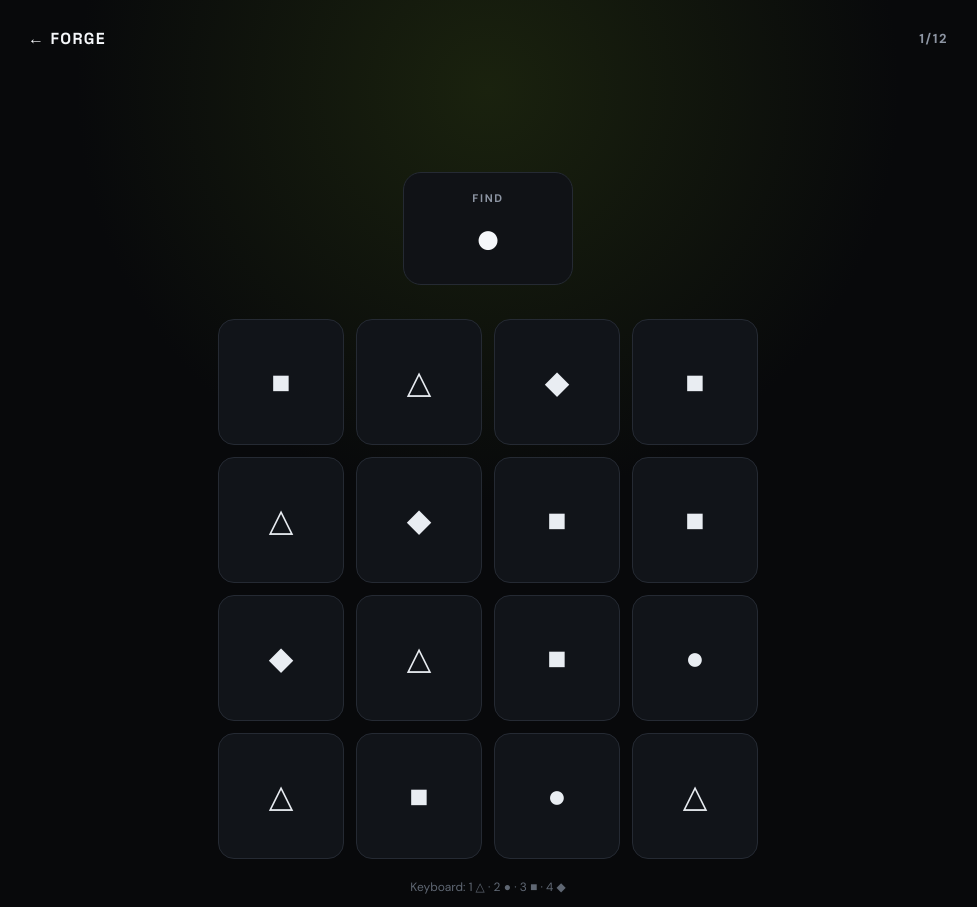
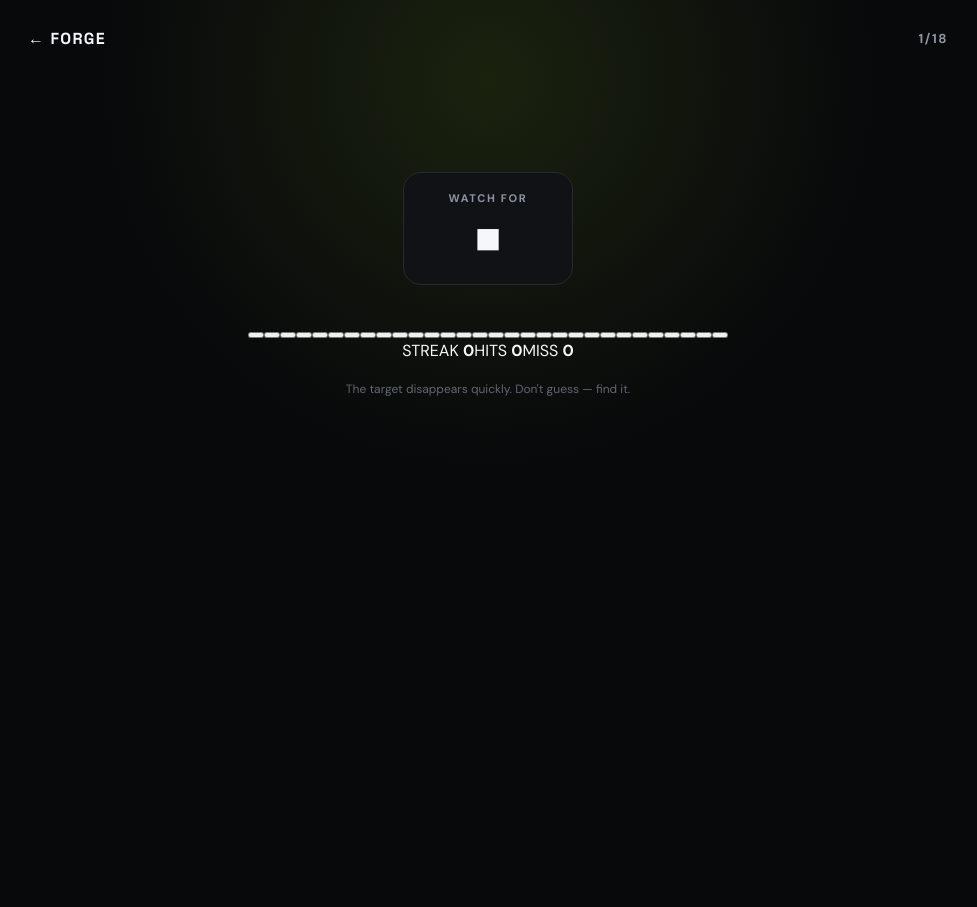
Before and after one commit to Nar-Lod/FORGE, a Next.js app: page /challenges/focus in a window 1280 px wide. Both pictures are taken after a click on the button "Begin Focus". Shown: the whole page, without its empty margins (152-1129 px from the left). After the commit the page ends 800 px from the top, so only its background shows below. Built offline with nearby package versions, Linux system fonts and the light colour scheme.

Commit message:
Make Focus challenge dynamic and progressively difficult

```diff
--- a/app/challenges/focus/page.tsx
+++ b/app/challenges/focus/page.tsx
@@ -3,56 +3,76 @@
 import { useCallback, useEffect, useMemo, useState } from "react";
 import Link from "next/link";
 
-const TARGETS = ["△", "●", "■", "◆"];
-const ROUNDS = 12;
-
-function nextTarget(previous: string) {
-  const choices = TARGETS.filter((item) => item !== previous);
-  return choices[Math.floor(Math.random() * choices.length)];
-}
+const ROUNDS = 18;
+const SHAPES = ["●", "▲", "◆", "■", "✦", "⬟", "✚", "⬢"];
+const GRID_SIZE = 30;
 
 export default function FocusChallenge() {
-  const [round, setRound] = useState(1);
+  const [round, setRound] = useState(0);
   const [target, setTarget] = useState("●");
-  const [grid, setGrid] = useState<string[]>([]);
+  const [targetCell, setTargetCell] = useState(-1);
+  const [visible, setVisible] = useState(false);
+  const [started, setStarted] = useState(false);
+  const [finished, setFinished] = useState(false);
   const [hits, setHits] = useState(0);
   const [mistakes, setMistakes] = useState(0);
-  const [started, setStarted] = useState(false);
-  const [finished, setFinished] = useState(false);
+  const [streak, setStreak] = useState(0);
+  const [bestStreak, setBestStreak] = useState(0);
   const [reactionTotal, setReactionTotal] = useState(0);
   const [shownAt, setShownAt] = useState(0);
 
+  const difficulty = Math.min(1, round / (ROUNDS - 1));
+  const visibleMs = Math.round(900 - difficulty * 430);
   const score = useMemo(() => {
     if (!finished) return 0;
     const accuracy = hits / Math.max(1, hits + mistakes);
     const averageReaction = reactionTotal / Math.max(1, hits);
-    const reactionBonus = Math.max(0, 1 - averageReaction / 1800);
-    return Math.round(Math.max(0, accuracy * 80 + reactionBonus * 20));
-  }, [finished, hits, mistakes, reactionTotal]);
+    const speed = Math.max(0, 1 - averageReaction / 1300);
+    const streakBonus = Math.min(10, bestStreak * 0.8);
+    return Math.round(Math.min(100, accuracy * 65 + speed * 25 + streakBonus));
+  }, [finished, hits, mistakes, reactionTotal, bestStreak]);
 
-  const createRound = useCallback((currentTarget: string) => {
-    const cells = Array.from({ length: 16 }, () => TARGETS[Math.floor(Math.random() * TARGETS.length)]);
-    cells[Math.floor(Math.random() * cells.length)] = currentTarget;
-    setGrid(cells);
+  const createRound = useCallback(() => {
+    const nextTarget = SHAPES[Math.floor(Math.random() * SHAPES.length)];
+    const nextCell = Math.floor(Math.random() * GRID_SIZE);
+    setTarget(nextTarget);
+    setTargetCell(nextCell);
+    setVisible(true);
     setShownAt(performance.now());
-  }, []);
+    window.setTimeout(() => setVisible(false), visibleMs);
+  }, [visibleMs]);
 
   const start = () => {
-    setStarted(true); setFinished(false); setRound(1); setHits(0); setMistakes(0); setReactionTotal(0); setTarget("●"); createRound("●");
+    setStarted(true); setFinished(false); setRound(0); setHits(0); setMistakes(0);
+    setStreak(0); setBestStreak(0); setReactionTotal(0);
+    window.setTimeout(createRound, 300);
   };
 
-  const choose = (symbol: string) => {
-    if (!started || finished) return;
+  const choose = (index: number) => {
+    if (!started || finished || !visible) return;
     const reaction = performance.now() - shownAt;
-    if (symbol === target) { setHits((value) => value + 1); setReactionTotal((value) => value + reaction); }
-    else setMistakes((value) => value + 1);
-    if (round >= ROUNDS) setFinished(true);
-    else { const next = nextTarget(target); setTarget(next); setRound((value) => value + 1); createRound(next); }
+    if (index === targetCell) {
+      const nextStreak = streak + 1;
+      setHits((value) => value + 1); setStreak(nextStreak);
+      setBestStreak((value) => Math.max(value, nextStreak));
+      setReactionTotal((value) => value + reaction);
+    } else {
+      setMistakes((value) => value + 1); setStreak(0);
+    }
+    setVisible(false);
+    if (round >= ROUNDS - 1) setFinished(true);
+    else {
+      setRound((value) => value + 1);
+      window.setTimeout(createRound, 180 + Math.random() * 280);
+    }
   };
 
   useEffect(() => {
     if (!started || finished) return;
-    const onKey = (event: KeyboardEvent) => { const index = Number(event.key) - 1; if (index >= 0 && index < TARGETS.length) choose(TARGETS[index]); };
+    const onKey = (event: KeyboardEvent) => {
+      const index = Number(event.key) - 1;
+      if (index >= 0 && index < GRID_SIZE) choose(index);
+    };
     window.addEventListener("keydown", onKey);
     return () => window.removeEventListener("keydown", onKey);
   });
@@ -68,10 +88,10 @@ export default function FocusChallenge() {
 
   return (
     <main className="game-shell">
-      <div className="game-topbar"><Link href="/" className="game-back">← FORGE</Link><div className="game-progress">{started && !finished ? `${round}/${ROUNDS}` : "FOCUS"}</div></div>
-      {!started && !finished && <section className="game-intro"><div className="eyebrow">FOCUS · 60–90 SEC</div><h1>Find the target.<br />Ignore everything else.</h1><p>You will see a field of symbols. Tap the symbol named at the top. Speed matters, but accuracy matters more.</p><button className="btn btn-primary" onClick={start}>Begin Focus</button></section>}
-      {started && !finished && <section className="game-stage"><div className="target-card"><span>FIND</span><strong>{target}</strong></div><div className="symbol-grid">{grid.map((symbol, index) => <button key={`${round}-${index}`} className="symbol-cell" onClick={() => choose(symbol)} aria-label={`symbol ${symbol}`}>{symbol}</button>)}</div><p className="game-hint">Keyboard: 1 △ · 2 ● · 3 ■ · 4 ◆</p></section>}
-      {finished && <section className="result-card"><div className="eyebrow">CHALLENGE COMPLETE</div><div className="result-score">{score}</div><div className="result-label">FOCUS SCORE</div><div className="result-stats"><div><strong>{hits}</strong><span>correct</span></div><div><strong>{mistakes}</strong><span>mistakes</span></div><div><strong>{ROUNDS}</strong><span>rounds</span></div></div><p>Your score has been added to your local FORGE profile. Accuracy is your foundation; next time, keep it while reacting faster.</p><div className="cta-row"><button className="btn btn-primary" onClick={start}>Try again</button><Link href="/" className="btn btn-secondary">I'm done</Link></div></section>}
+      <div className="game-topbar"><Link href="/" className="game-back">← FORGE</Link><div className="game-progress">{started && !finished ? `${round + 1}/${ROUNDS}` : "FOCUS"}</div></div>
+      {!started && !finished && <section className="game-intro"><div className="eyebrow">FOCUS · 60–90 SEC</div><h1>Catch it before it disappears.</h1><p>A shape will flash somewhere in the field. Find its exact position and tap it while it is visible. Every round moves, changes and gets faster.</p><div className="rule-pills"><span>Accuracy first</span><span>18 rounds</span><span>Gets faster</span></div><button className="btn btn-primary" onClick={start}>Begin Focus</button></section>}
+      {started && !finished && <section className="game-stage"><div className="target-card"><span>WATCH FOR</span><strong>{target}</strong></div><div className={`focus-grid ${visible ? "target-visible" : "target-hidden"}`}>{Array.from({ length: GRID_SIZE }, (_, index) => <button key={`${round}-${index}`} className={`focus-cell ${visible && index === targetCell ? "focus-target" : ""}`} onClick={() => choose(index)} aria-label={visible && index === targetCell ? "target" : "field position"}>{visible && index === targetCell ? target : ""}</button>)}</div><div className="live-stats"><span>STREAK <b>{streak}</b></span><span>HITS <b>{hits}</b></span><span>MISS <b>{mistakes}</b></span></div><p className="game-hint">The target disappears quickly. Don't guess — find it.</p></section>}
+      {finished && <section className="result-card"><div className="eyebrow">CHALLENGE COMPLETE</div><div className="result-score">{score}</div><div className="result-label">FOCUS SCORE</div><div className="result-stats"><div><strong>{hits}</strong><span>correct</span></div><div><strong>{mistakes}</strong><span>misses</span></div><div><strong>{bestStreak}</strong><span>best streak</span></div></div><p>{score >= 80 ? "Strong recovery and attention. Now try to beat your own score without extending the session." : "You can recover. Change your strategy, slow down when needed, and try one more deliberate attempt."}</p><div className="cta-row"><button className="btn btn-primary" onClick={start}>Try a harder round</button><Link href="/" className="btn btn-secondary">I'm done</Link></div></section>}
     </main>
   );
 }
```
